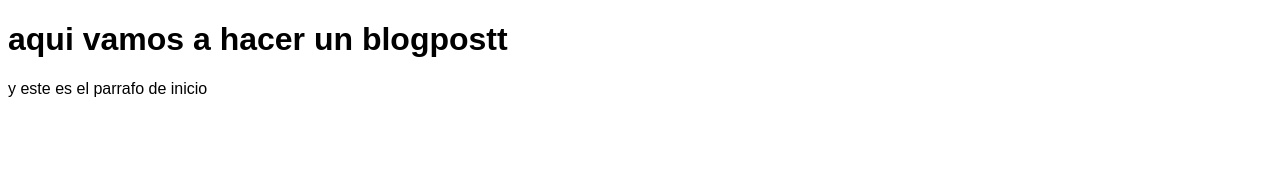
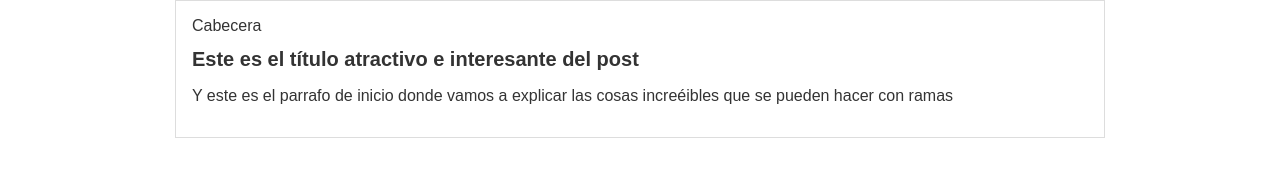
Before and after one commit to Cotopaco1/hyperblog, a plain HTML site: page index.html in a window 1280 px wide. Drawn offline with Linux system fonts and the light colour scheme.

Commit message:
commit al  master del blogspot en su version actual

```diff
--- a/css/estilos.css
+++ b/css/estilos.css
@@ -1,6 +1 @@
-body
-{
-    color: deeppink
-    text-align: center;
-    font-family: "Arial";
-}
+body{color:#333;text-align:center;font-family:arial;font-size:16px;margin:0;padding:0}#container{width:70%;padding:1em;text-align:left;border:1px solid #ddd;margin:0 auto}#container h1{font-size:20px}
--- a/index.html
+++ b/index.html
@@ -1,16 +1,17 @@
-<!DOCTYPE html>
-<html lang="en">
+<html>
 <head>
-    <link rel="stylesheet" href="css/estilos.css" />
-    <meta charset="UTF-8">
-    <meta http-equiv="X-UA-Compatible" content="IE=edge">
-    <meta name="viewport" content="width=device-width, initial-scale=1.0">
-    <title>Document</title>
+<title>El titulo del post</title>
+<link rel="stylesheet" href="css/estilos.css" />
 </head>
 <body>
-    <h1>aqui vamos a hacer un blogpostt</h1>
-    <p>
-        y este es el parrafo de inicio
-    </p>
+<div id="container">
+<div id="cabecera">
+Cabecera
+</div>
+<div id="post">
+<h1>Este es el título atractivo e interesante del post</h1>
+<p>Y este es el parrafo de inicio donde vamos a explicar las cosas increéibles que se pueden hacer con ramas</p>
+</div>
+</div>
 </body>
 </html>
```
